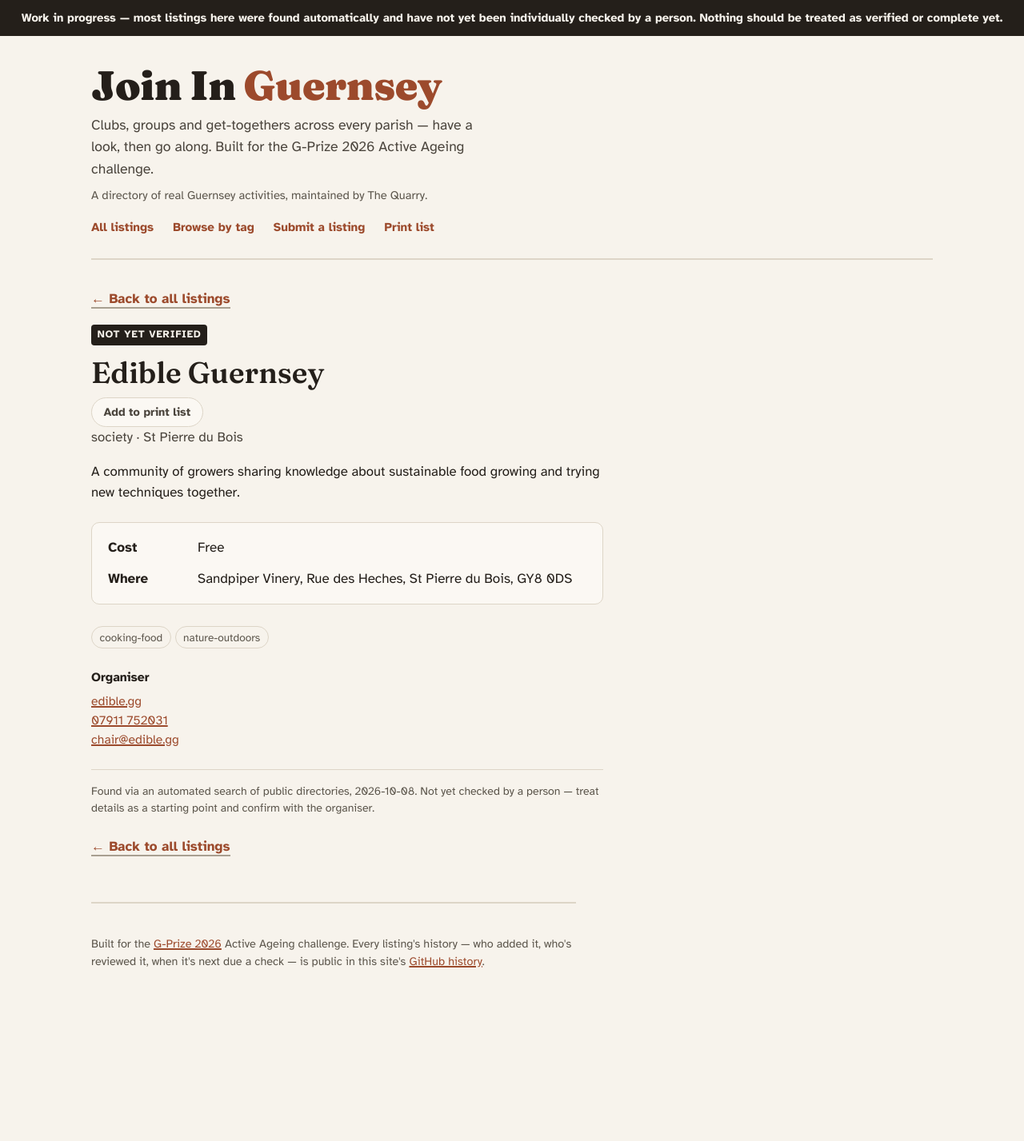
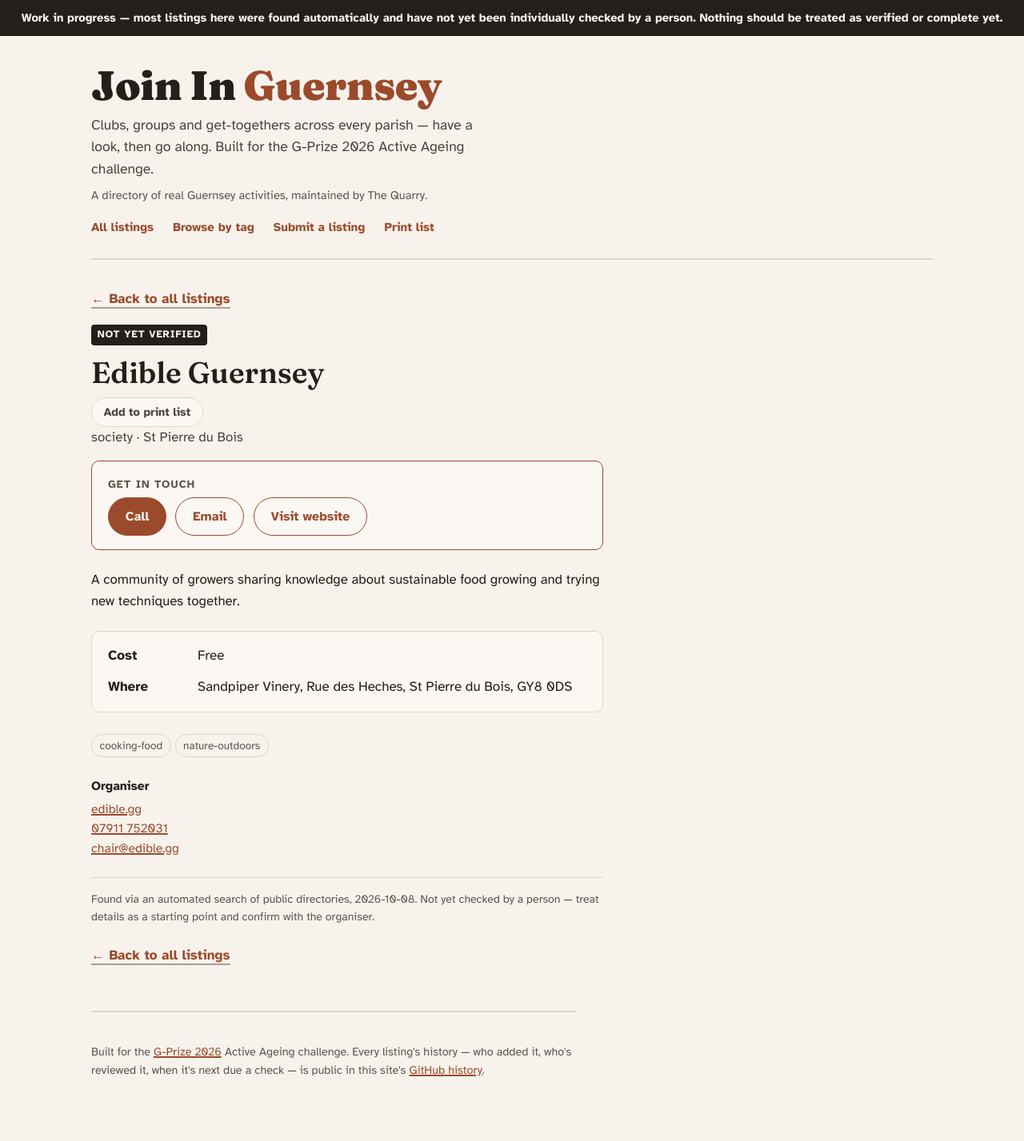
Before and after one commit to active-seniors/active-seniors.github.io, a Jekyll site: the page built from _listings/edible-guernsey.md, in a window 1280 px wide. Shown: the whole page at 80% size. Built offline with Jekyll 4.4.1, drawn with Linux system fonts in a browser that asks for light colours; before the commit the page ends 1292 px from its top, so only the background shows below that.

Commit message:
Move "Get in touch" to the top of the listing page, as real buttons
Resolves #152. Phone/email/website now show right under the title as
tappable pill buttons (phone, when available, styled as primary), plus
a one-line "how to join" summary when that data exists — instead of
plain text links after a long scroll through cost/schedule/access
detail. The full organiser box further down is unchanged; this adds a
shortcut above it.

Works with what's actually on listings today (mostly just organiser.*),
while already rendering the richer joining.how/first_contact fields a
parallel session's organiser-confirmation-email work will start
populating — see planning/landing-page-ux.md for the full reasoning.

Verified against a hand-built harness covering four real/synthetic
data shapes (email+website only — real data from walk-to-run.md; full
joining data with a named contact; referral-only phone-only; no
organiser info at all) and manually balance-checked every Liquid tag
in the file, same approach as the print-list and finder-wizard work —
no local jekyll build available on this machine.

Co-Authored-By: Claude Sonnet 5 <noreply@anthropic.com>

```diff
--- a/_layouts/listing.html
+++ b/_layouts/listing.html
@@ -27,6 +27,41 @@ layout: default
     {{ page.category }}
     {% if page.location.parish %} · {{ page.location.parish }}{% endif %}
   </p>
+
+  {% assign quick_phone = page.joining.first_contact.phone | default: page.organiser.contact_phone %}
+  {% assign has_email = page.organiser.contact_email | default: "" %}
+  {% assign has_website = page.organiser.website | default: "" %}
+  {% assign has_contact = false %}
+  {% if quick_phone and quick_phone != "" %}{% assign has_contact = true %}{% endif %}
+  {% if has_email != "" %}{% assign has_contact = true %}{% endif %}
+  {% if has_website != "" %}{% assign has_contact = true %}{% endif %}
+  {% if has_contact %}
+  <div class="get-in-touch">
+    <strong>Get in touch</strong>
+    {% if page.joining.how %}
+    <p class="joining-summary">
+      {% case page.joining.how %}
+        {% when "drop-in" %}Just turn up — no need to contact anyone first.
+        {% when "book-ahead" %}Book ahead before you go.
+        {% when "membership" %}Join as a member to take part.
+        {% when "referral-only" %}Ask your GP or a social prescriber to refer you.
+        {% when "waiting-list" %}There's a waiting list — get in touch to join it.
+      {% endcase %}
+    </p>
+    {% endif %}
+    <p class="contact-buttons">
+      {% if quick_phone and quick_phone != "" %}
+        <a class="contact-button contact-button-primary" href="tel:{{ quick_phone | remove: " " }}">Call{% if page.joining.first_contact.name %} {{ page.joining.first_contact.name }}{% endif %}</a>
+      {% endif %}
+      {% if page.organiser.contact_email and page.organiser.contact_email != "" %}
+        <a class="contact-button" href="mailto:{{ page.organiser.contact_email }}">Email</a>
+      {% endif %}
+      {% if page.organiser.website and page.organiser.website != "" %}
+        <a class="contact-button" href="{% unless page.organiser.website contains "http" %}https://{% endunless %}{{ page.organiser.website }}" target="_blank" rel="noopener">Visit website</a>
+      {% endif %}
+    </p>
+  </div>
+  {% endif %}
 
   <div class="description">
     {{ content }}
--- a/assets/css/main.css
+++ b/assets/css/main.css
@@ -323,6 +323,44 @@ article.listing h2 {
   margin: 0.8rem 0 0.3rem;
 }
 article.listing > .meta { font-size: 1.05rem; color: var(--charcoal); margin: 0 0 1rem; }
+
+/* Get in touch — active-seniors.github.io#152. The fastest path from
+   finding a listing to actually contacting someone, right under the
+   title rather than after a long scroll through cost/schedule/access
+   detail. The fuller organiser-box further down stays as the complete
+   reference; this is the one-tap shortcut. */
+.get-in-touch {
+  background: var(--paper);
+  border: 1.5px solid var(--terracotta);
+  border-radius: 10px;
+  padding: 1.1rem 1.25rem;
+  margin: 0 0 1.5rem;
+}
+.get-in-touch > strong {
+  display: block;
+  font-size: 0.85rem;
+  font-weight: 700;
+  text-transform: uppercase;
+  letter-spacing: 0.08em;
+  color: var(--granite-text);
+  margin-bottom: 0.4rem;
+}
+.joining-summary { margin: 0 0 0.8rem; font-weight: 700; color: var(--ink); }
+.contact-buttons { display: flex; flex-wrap: wrap; gap: 0.7rem; margin: 0; }
+.contact-button {
+  display: inline-block;
+  padding: 0.65em 1.3em;
+  border-radius: 999px;
+  font-weight: 700;
+  font-size: 1rem;
+  text-decoration: none;
+  border: 1.5px solid var(--terracotta);
+  color: var(--terracotta);
+}
+.contact-button:hover, .contact-button:focus-visible { background: var(--terracotta); color: var(--chalk); }
+.contact-button-primary { background: var(--terracotta); color: var(--chalk); }
+.contact-button-primary:hover, .contact-button-primary:focus-visible { background: var(--ink); border-color: var(--ink); }
+
 article.listing .description { font-size: 1.05rem; max-width: 65ch; margin-bottom: 1.5rem; }
 .detail-rows {
   display: flex;
```
